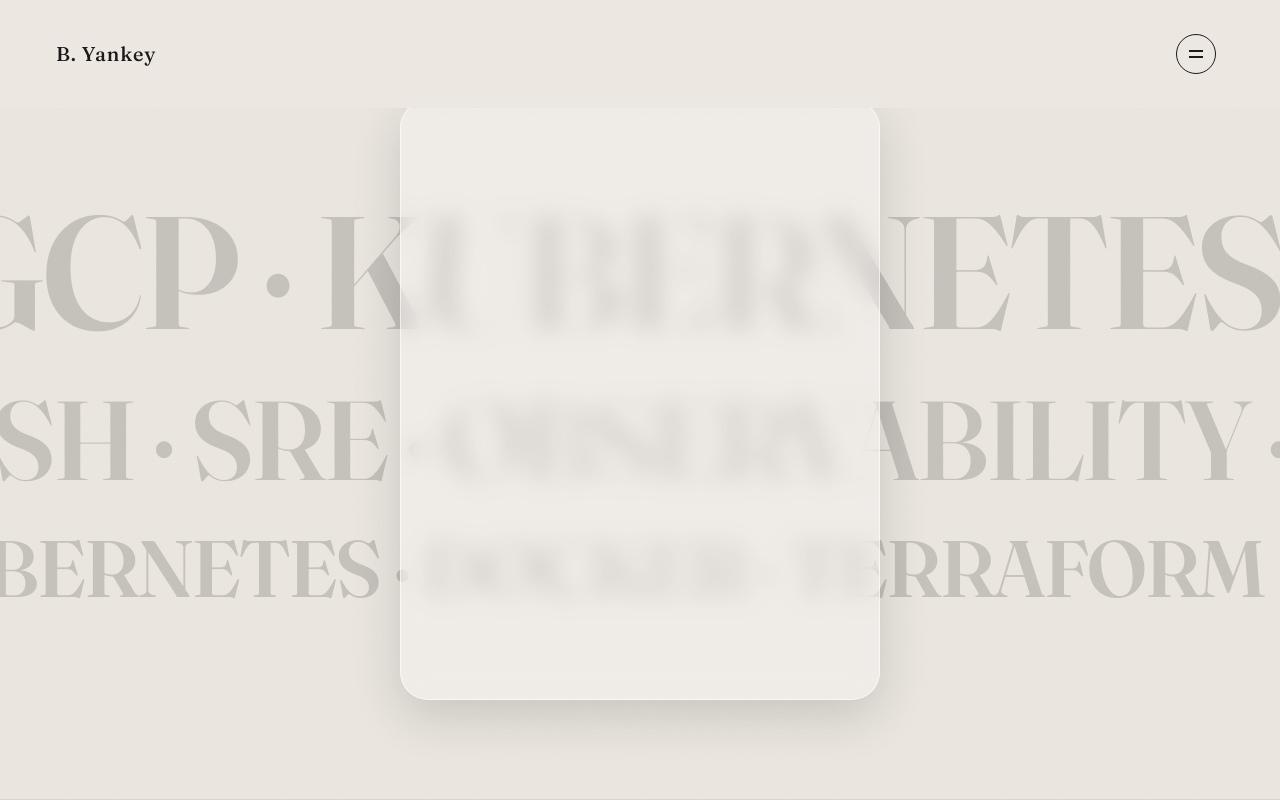
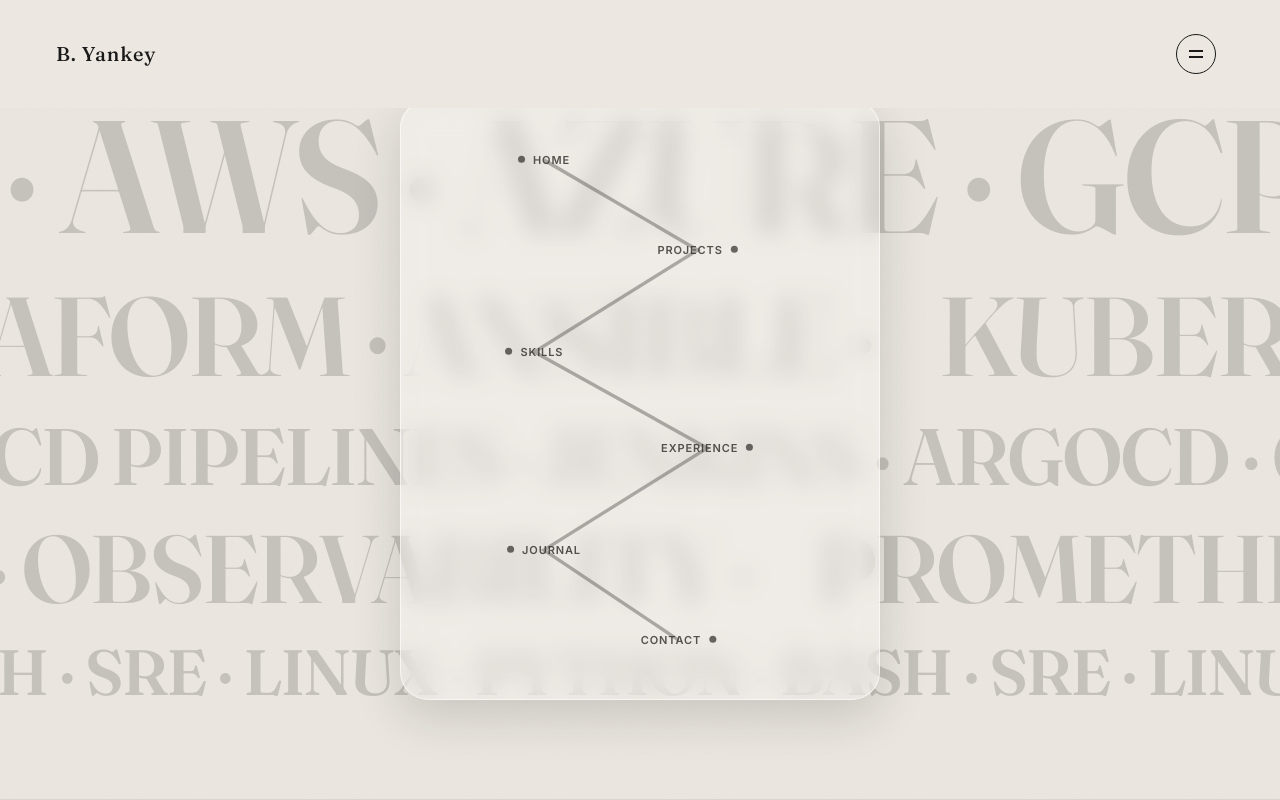
Before and after one commit to Benjamin-yankey/Portfolio, a React (Vite) app in the folder app/: page / in a window 1280 px wide. Shown: the top 800 px of the page. Built offline with nearby package versions, Linux system fonts and the light colour scheme.

Commit message:
Refactor navigation handling in App component and enhance Hero and HeroBadge components with new props for improved functionality

```diff
--- a/app/src/App.tsx
+++ b/app/src/App.tsx
@@ -1,4 +1,5 @@
 import { navItems } from './data/nav'
+import { scrollToSection } from './lib/scrollToSection'
 import { useOverlayNav } from './hooks/useOverlayNav'
 import { useScrollSpy } from './hooks/useScrollSpy'
 import { TopBar } from './components/TopBar'
@@ -14,19 +15,14 @@
 const SECTION_IDS = navItems.map((item) => item.target)
 
 function App() {
-  const { isOpen, toggle, close } = useOverlayNav()
+  const { isOpen, open, toggle, close } = useOverlayNav()
   const activeId = useScrollSpy(SECTION_IDS)
 
   function handleNavigate(target: string) {
     close()
     // Same 300ms delay as the source: let the overlay finish closing before
     // the page scrolls, so the motion doesn't fight itself.
-    const prefersReducedMotion = window.matchMedia('(prefers-reduced-motion: reduce)').matches
-    window.setTimeout(() => {
-      document
-        .getElementById(target)
-        ?.scrollIntoView({ behavior: prefersReducedMotion ? 'auto' : 'smooth', block: 'start' })
-    }, 300)
+    window.setTimeout(() => scrollToSection(target), 300)
   }
 
   return (
@@ -51,7 +47,7 @@
       />
 
       <main>
-        <Hero />
+        <Hero onOpenMenu={open} onNavigate={scrollToSection} />
         <Projects />
         <Skills />
         <Experience />
--- a/app/src/components/Hero.tsx
+++ b/app/src/components/Hero.tsx
@@ -2,7 +2,12 @@
 import { HeroBadge } from './HeroBadge'
 import { HeroMarquee } from './HeroMarquee'
 
-export function Hero() {
+interface HeroProps {
+  onOpenMenu: () => void
+  onNavigate: (target: string) => void
+}
+
+export function Hero({ onOpenMenu, onNavigate }: Readonly<HeroProps>) {
   return (
     <section
       id="home"
@@ -18,7 +23,7 @@
       </h1>
       <HeroMarquee />
       <div className="relative z-10">
-        <HeroBadge />
+        <HeroBadge onOpenMenu={onOpenMenu} onNavigate={onNavigate} />
       </div>
     </section>
   )
--- a/app/src/components/HeroBadge.tsx
+++ b/app/src/components/HeroBadge.tsx
@@ -1,13 +1,72 @@
-export function HeroBadge() {
+import { navItems } from '../data/nav'
+
+interface HeroBadgeProps {
+  onOpenMenu: () => void
+  onNavigate: (target: string) => void
+}
+
+// Hand-placed, percentage-based coordinates for a small "subway map" of the
+// site's sections — a gentle zigzag down the panel rather than a straight
+// list, so it reads as a route/map rather than a plain menu. Labels are
+// anchored to whichever side has more room (toward the panel's center)
+// so they don't run off the rounded glass edge.
+const MAP_NODES = navItems.map((item, i) => ({
+  ...item,
+  x: [30, 62, 28, 64, 30, 58][i] ?? 45,
+  y: [10, 25, 42, 58, 75, 90][i] ?? 50,
+}))
+
+const PATH_D = MAP_NODES.map((node, i) => `${i === 0 ? 'M' : 'L'} ${node.x},${node.y}`).join(' ')
+
+export function HeroBadge({ onOpenMenu, onNavigate }: Readonly<HeroBadgeProps>) {
   return (
-    <div
-      aria-hidden="true"
-      className="relative aspect-[4/5] w-[clamp(260px,42vw,480px)] shrink-0"
-    >
-      {/* Frosted-glass frame — drop a photo in here later. Left empty for
-          now so the moving text marquee shows through the blur, rather
-          than a text placeholder, per the "no text in the hero" design. */}
-      <div className="absolute inset-0 rounded-[28px] border border-white/60 bg-white/25 shadow-[0_16px_48px_rgba(26,26,26,0.16)] backdrop-blur-md" />
+    <div className="relative aspect-[4/5] w-[clamp(260px,42vw,480px)] shrink-0">
+      {/* Background layer: clicking anywhere on the glass that isn't a map
+          node opens the site's full nav overlay. Sits *under* the node
+          buttons (z-0 vs the diagram's z-10), and the diagram wrapper is
+          pointer-events-none so clicks pass through to this button except
+          where a node button explicitly re-enables pointer-events. */}
+      <button
+        type="button"
+        onClick={onOpenMenu}
+        aria-label="Open site navigation"
+        className="absolute inset-0 z-0 rounded-[28px] border border-white/60 bg-white/25 shadow-[0_16px_48px_rgba(26,26,26,0.16)] backdrop-blur-md transition-all duration-300 ease-editorial hover:bg-white/35 hover:shadow-[0_20px_56px_rgba(26,26,26,0.2)] focus-visible:bg-white/35"
+      />
+
+      {/* Foreground layer: the route-map diagram — a connecting line plus a
+          clickable node per section, each scrolling straight there. */}
+      <div className="pointer-events-none absolute inset-0 z-10">
+        <svg
+          viewBox="0 0 100 100"
+          preserveAspectRatio="none"
+          className="absolute inset-0 h-full w-full overflow-visible"
+        >
+          <path d={PATH_D} fill="none" stroke="var(--color-ink-soft)" strokeOpacity="0.35" strokeWidth="0.6" />
+        </svg>
+
+        {MAP_NODES.map((node) => {
+          const labelOnRight = node.x < 50
+          return (
+            <button
+              key={node.target}
+              type="button"
+              onClick={() => onNavigate(node.target)}
+              className={`group pointer-events-auto absolute flex -translate-x-1/2 -translate-y-1/2 items-center gap-2 ${
+                labelOnRight ? 'flex-row' : 'flex-row-reverse'
+              }`}
+              style={{ left: `${node.x}%`, top: `${node.y}%` }}
+            >
+              <span
+                aria-hidden="true"
+                className="block h-[7px] w-[7px] shrink-0 rounded-full bg-ink-soft/70 transition-transform duration-200 ease-editorial group-hover:scale-125 group-focus-visible:scale-125"
+              />
+              <span className="font-sans text-[11px] font-semibold tracking-[0.08em] whitespace-nowrap text-ink-soft/80 uppercase transition-opacity duration-200 ease-editorial group-hover:text-ink group-focus-visible:text-ink">
+                {node.label}
+              </span>
+            </button>
+          )
+        })}
+      </div>
     </div>
   )
 }
--- a/app/src/components/HeroMarquee.tsx
+++ b/app/src/components/HeroMarquee.tsx
@@ -1,19 +1,28 @@
-const LINE_PHRASE =
-  'DEVOPS ENGINEER · AWS · AZURE · GCP · KUBERNETES · DOCKER · TERRAFORM · ANSIBLE · JENKINS · ARGOCD · CI/CD · PROMETHEUS · GRAFANA · LINUX · PYTHON · BASH · SRE · OBSERVABILITY · '
-// One "segment" needs to be wide enough to outrun the widest realistic
-// viewport, since the marquee loop shifts by exactly one segment's width
-// (translateX(-50%) of a two-segment-wide row) — if a segment were narrower
-// than the viewport, the seam would be visible on screen at all times
+// Five distinct phrases (grouped by theme) instead of one repeated line, so
+// the marquee reads as genuinely varied content rather than one sentence
+// looping five times. Each is repeated generously so a "segment" outruns
+// the widest realistic viewport — the marquee loop shifts by exactly one
+// segment's width (translateX(-50%) of a two-segment-wide row), so a
+// too-short segment would leave the seam visible on screen at all times
 // instead of scrolling off both edges.
-const SEGMENT = LINE_PHRASE.repeat(3)
+const PHRASES = [
+  'DEVOPS ENGINEER · AWS · AZURE · GCP · ',
+  'KUBERNETES · DOCKER · TERRAFORM · ANSIBLE · ',
+  'JENKINS · ARGOCD · CI/CD PIPELINES · ',
+  'PROMETHEUS · GRAFANA · OBSERVABILITY · ',
+  'LINUX · PYTHON · BASH · SRE · ',
+]
 
 const ROWS = [
-  { key: 'row-1', direction: 'left' as const, size: 'text-[clamp(4rem,13vw,10rem)]', duration: '110s' },
-  { key: 'row-2', direction: 'right' as const, size: 'text-[clamp(3rem,9vw,7rem)]', duration: '140s' },
-  { key: 'row-3', direction: 'left' as const, size: 'text-[clamp(2.2rem,6.5vw,5rem)]', duration: '90s' },
+  { key: 'row-1', phrase: PHRASES[0], direction: 'left' as const, size: 'text-[clamp(4rem,13vw,10rem)]', duration: '110s' },
+  { key: 'row-2', phrase: PHRASES[1], direction: 'right' as const, size: 'text-[clamp(3rem,9vw,7rem)]', duration: '140s' },
+  { key: 'row-3', phrase: PHRASES[2], direction: 'left' as const, size: 'text-[clamp(2.2rem,6.5vw,5rem)]', duration: '90s' },
+  { key: 'row-4', phrase: PHRASES[3], direction: 'right' as const, size: 'text-[clamp(2.6rem,7.5vw,6rem)]', duration: '125s' },
+  { key: 'row-5', phrase: PHRASES[4], direction: 'left' as const, size: 'text-[clamp(1.8rem,5vw,4rem)]', duration: '75s' },
 ]
 
-function MarqueeRow({ direction, size, duration }: Readonly<Omit<(typeof ROWS)[number], 'key'>>) {
+function MarqueeRow({ phrase, direction, size, duration }: Readonly<Omit<(typeof ROWS)[number], 'key'>>) {
+  const segment = phrase.repeat(8)
   return (
     <div className="flex whitespace-nowrap">
       <div
@@ -21,13 +30,13 @@
         style={{ animationDuration: duration }}
       >
         <span className={`font-serif ${size} pr-16 leading-none font-semibold tracking-tight text-black`}>
-          {SEGMENT}
+          {segment}
         </span>
         <span
           className={`font-serif ${size} pr-16 leading-none font-semibold tracking-tight text-black`}
           aria-hidden="true"
         >
-          {SEGMENT}
+          {segment}
         </span>
       </div>
     </div>
@@ -38,7 +47,7 @@
   return (
     <div
       aria-hidden="true"
-      className="pointer-events-none absolute inset-0 z-0 flex flex-col justify-center gap-8 overflow-hidden opacity-[0.16]"
+      className="pointer-events-none absolute inset-0 z-0 flex flex-col justify-center gap-6 overflow-hidden opacity-[0.16]"
     >
       {ROWS.map(({ key, ...row }) => (
         <MarqueeRow key={key} {...row} />
--- /dev/null
+++ b/app/src/lib/scrollToSection.ts
@@ -0,0 +1,5 @@
+/** Shared smooth-scroll-to-section helper, respecting reduced-motion. */
+export function scrollToSection(target: string) {
+  const prefersReducedMotion = window.matchMedia('(prefers-reduced-motion: reduce)').matches
+  document.getElementById(target)?.scrollIntoView({ behavior: prefersReducedMotion ? 'auto' : 'smooth', block: 'start' })
+}
```
